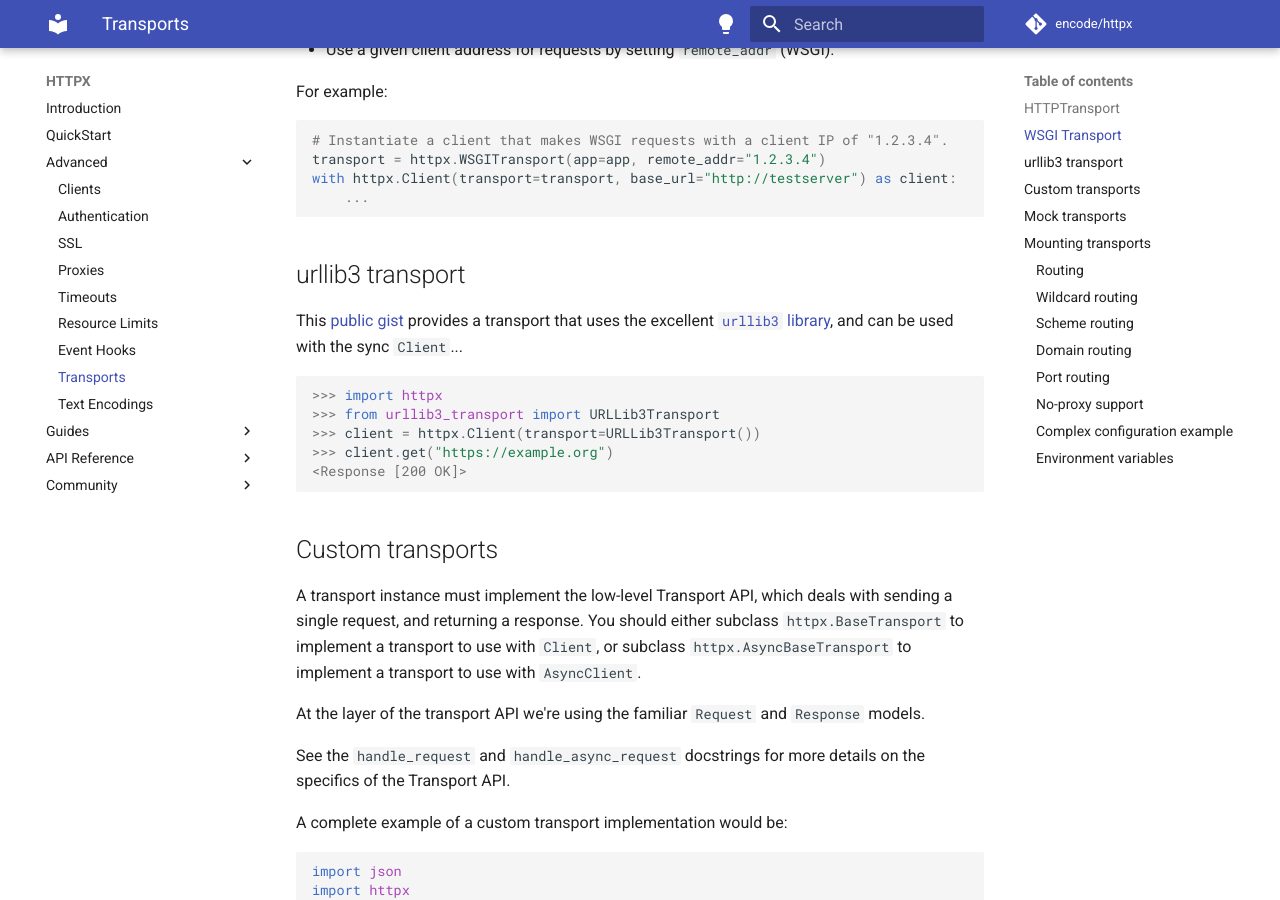
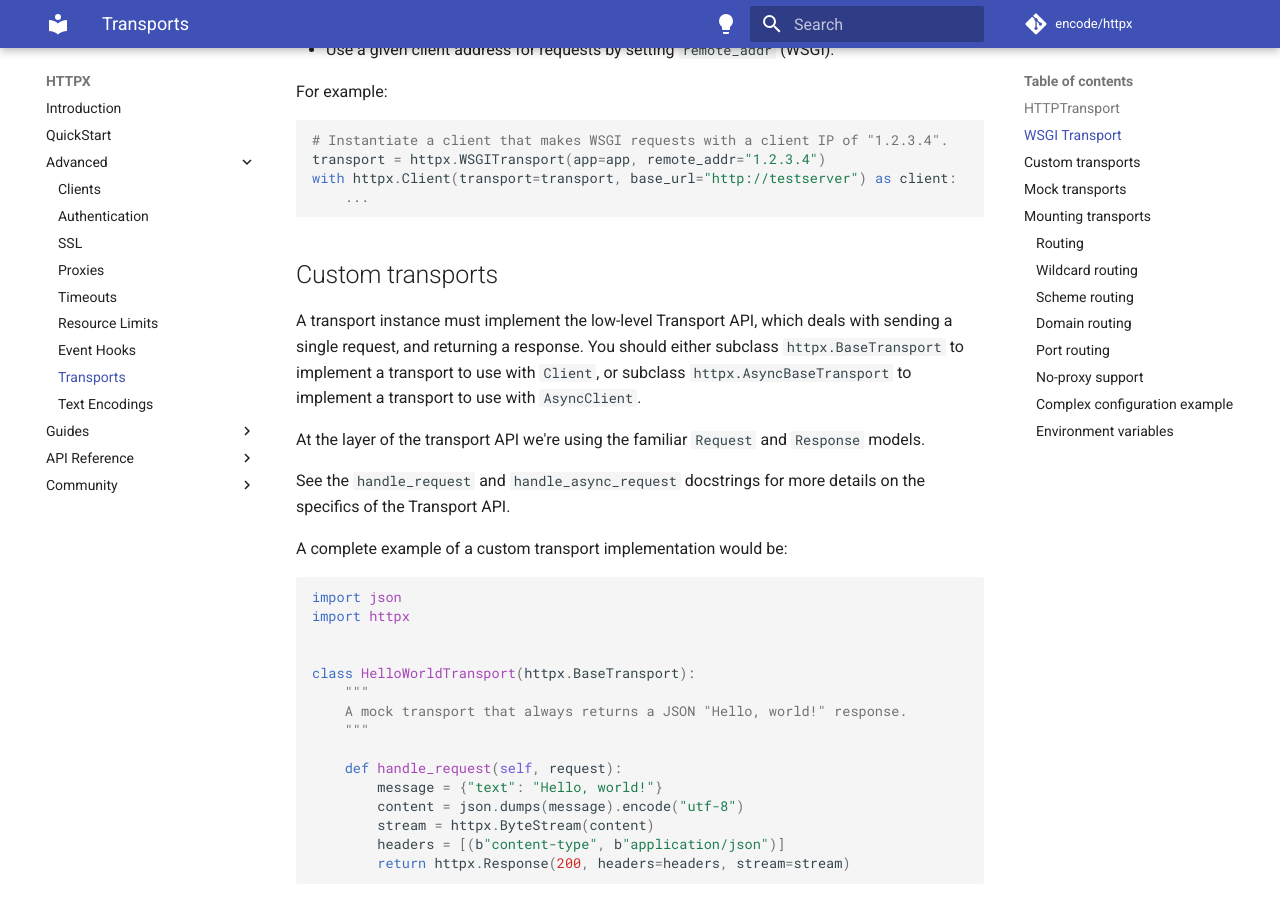
Before and after one commit to CarolinaBentrescas/httpx2, an MkDocs documentation site: the page built from docs/advanced/transports.md, in a window 1280 px wide and 900 px high, scrolled down 1711 px. Built offline with MkDocs 1.6.1 and Material for MkDocs 9.7.7, drawn with Linux system fonts in a browser that asks for light colours; comment, search, counter and statistics services are not loaded.

Commit message:
Drop outdated section (#3057)

````diff
--- a/docs/advanced/transports.md
+++ b/docs/advanced/transports.md
@@ -76,18 +76,6 @@ For example:
 transport = httpx.WSGITransport(app=app, remote_addr="1.2.3.4")
 with httpx.Client(transport=transport, base_url="http://testserver") as client:
     ...
-```
-
-## urllib3 transport
-
-This [public gist](https://gist.github.com/florimondmanca/d56764d78d748eb9f73165da388e546e) provides a transport that uses the excellent [`urllib3` library](https://urllib3.readthedocs.io/en/latest/), and can be used with the sync `Client`...
-
-```pycon
->>> import httpx
->>> from urllib3_transport import URLLib3Transport
->>> client = httpx.Client(transport=URLLib3Transport())
->>> client.get("https://example.org")
-<Response [200 OK]>
 ```
 
 ## Custom transports
````
